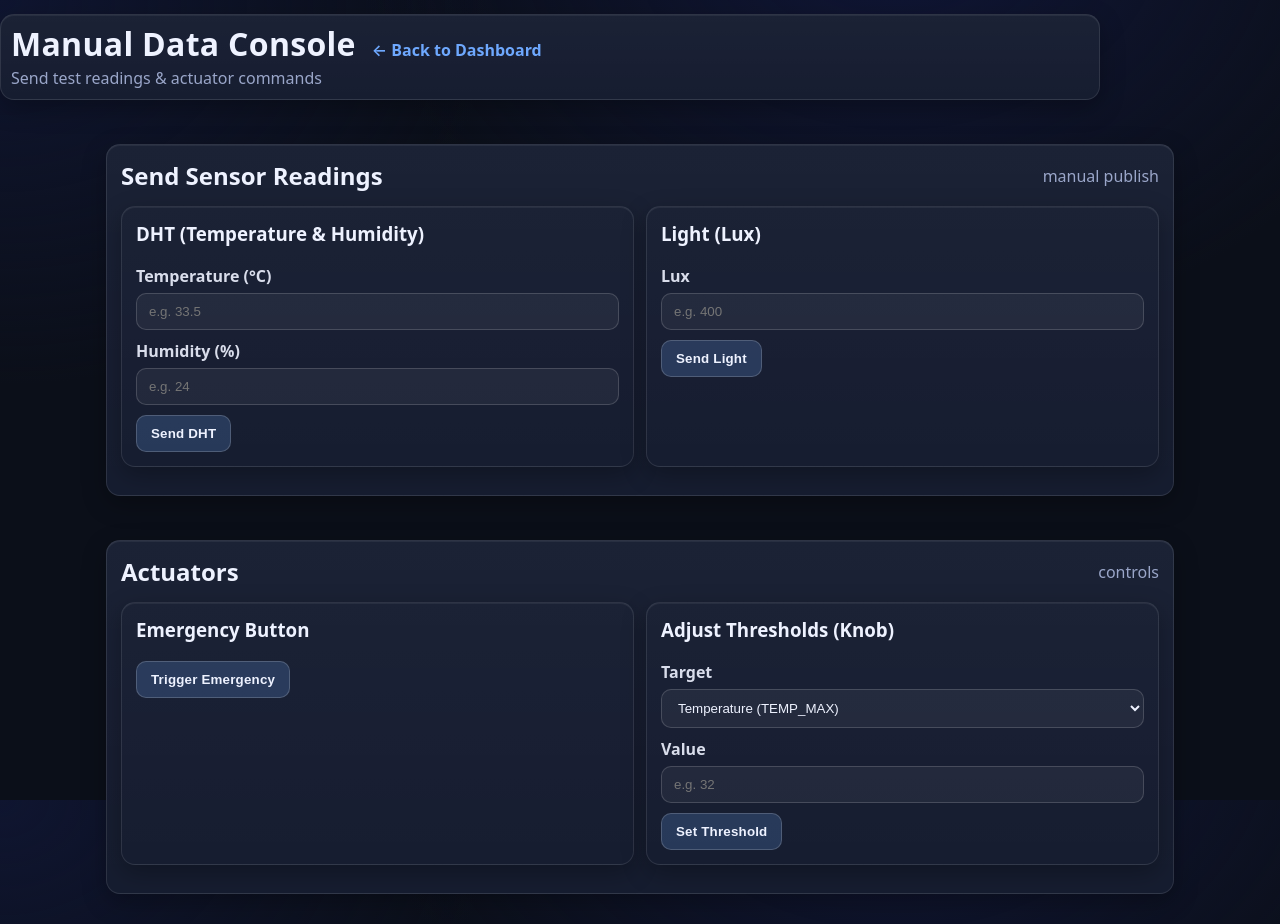
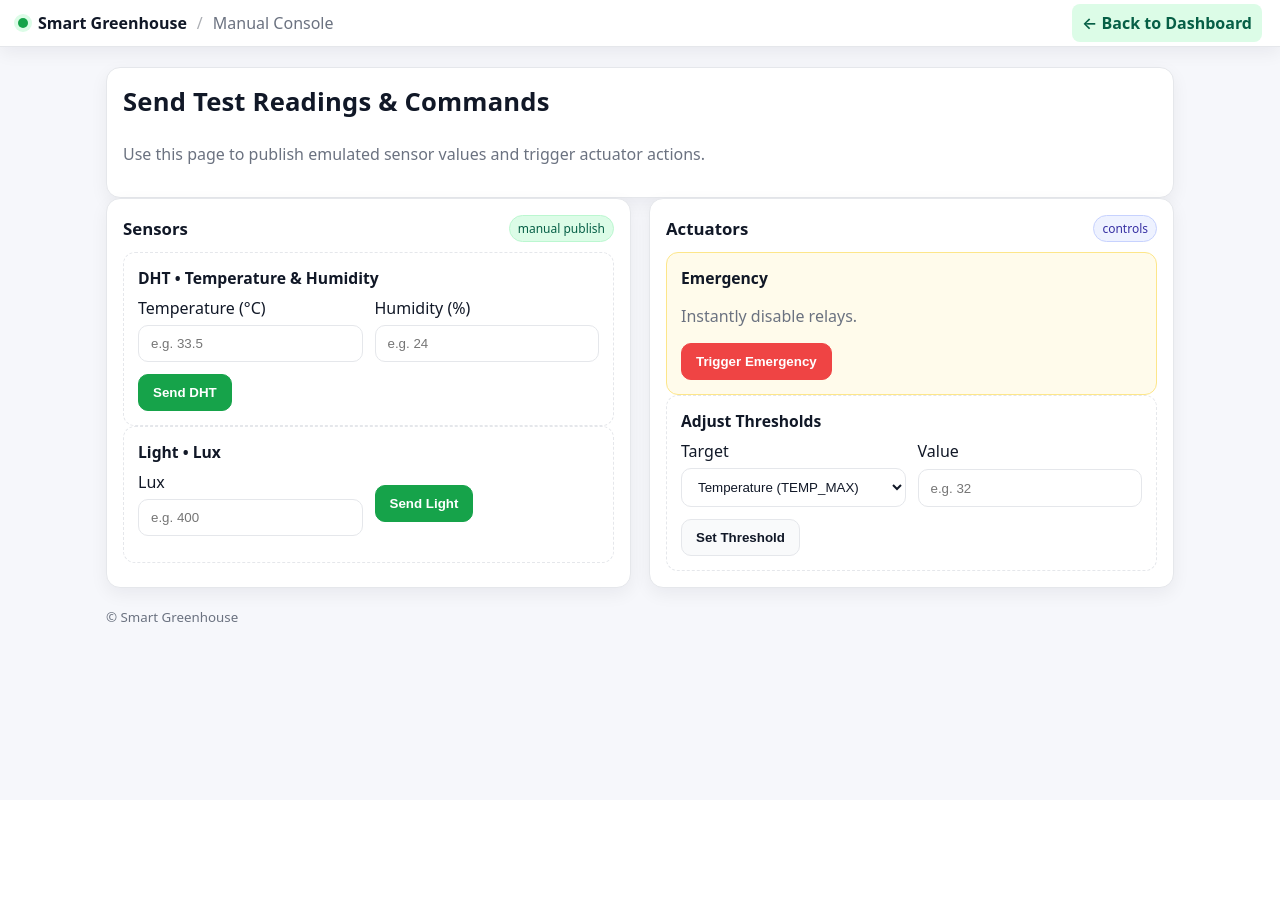
Before and after one commit to dorshaul1/Smart-GreenHouse, a Flask app: page /manual in a window 1280 px wide. After the commit the page ends 622 px from the top, so only its background shows below. Run offline with Flask 3, Linux system fonts and the light colour scheme.

Commit message:
change the UI + bug fix

```diff
--- a/emulators/actuators/button_emulator.py
+++ b/emulators/actuators/button_emulator.py
@@ -19,7 +19,8 @@ def iso_utc_now() -> str:
 
 def publish_emergency(client: MQTTClient) -> None:
     payload = {"pressed": True, "ts": iso_utc_now()}
-    client.publish(TOPIC_EMERGENCY, json.dumps(payload))
+    info = client.publish(TOPIC_EMERGENCY, json.dumps(payload), qos=1)
+    info.wait_for_publish()
     print("[BUTTON] EMERGENCY sent")
 
 
--- a/gui/app.py
+++ b/gui/app.py
@@ -50,10 +50,14 @@ def hours_ago(n: int) -> str:
 
 
 def mqtt_publish(topic: str, payload: dict) -> None:
-    """Publish a single message (short-lived client)."""
     client = MQTTClient()
     client.connect(MQTT_HOST, MQTT_PORT, keepalive=60)
-    client.publish(topic, json.dumps(payload))
+
+    client.loop_start()
+    info: MQTTMessageInfo = client.publish(topic, json.dumps(payload), qos=1)
+    info.wait_for_publish()
+    client.loop_stop()
+
     client.disconnect()
 
 
--- a/gui/static/style.css
+++ b/gui/static/style.css
@@ -1,122 +1,181 @@
+/* ===== Minimal, light-theme, flat UI (very different look) ===== */
+
 :root {
-  --bg: #0b0f19;
-  --card: #12192d;
-  --text: #eef2ff;
-  --muted: #9aa6c9;
-  --accent: #6ea8fe;
-  --ok: #12b886;
-  --warn: #ffd43b;
-  --alarm: #ff6b6b;
+  --bg: #f6f7fb;
+  --panel: #ffffff;
+  --text: #111827;
+  --muted: #6b7280;
+  --border: #e5e7eb;
+  --shadow: 0 6px 18px rgba(17, 24, 39, 0.06);
+
+  --accent: #16a34a; /* green */
+  --accent-weak: #dcfce7;
+  --danger: #ef4444;
+  --danger-weak: #fee2e2;
+
+  --ok: #16a34a;
+  --warn: #f59e0b;
+  --alarm: #ef4444;
 }
 
-/* Reset-lite */
+/* Base */
 * { box-sizing: border-box; }
 html, body { height: 100%; }
-
-body {
+body.ui.light {
   margin: 0;
-  font-family: ui-sans-serif, system-ui, -apple-system, "Segoe UI", Roboto, Arial;
+  font-family: system-ui, -apple-system, "Segoe UI", Roboto, Arial, "Noto Sans";
+  background: var(--bg);
   color: var(--text);
-  background:
-    radial-gradient(900px 700px at 70% -10%, #101637 0%, transparent 60%),
-    radial-gradient(900px 700px at 0% 0%, #0f1530 0%, transparent 55%),
-    linear-gradient(180deg, #0b0f19 0%, #0b0f19 100%);
 }
 
-/* Page structure */
-header, main, footer {
+/* Topbar */
+.topbar {
+  background: var(--panel);
+  border-bottom: 1px solid var(--border);
+  box-shadow: var(--shadow);
+  position: sticky; top: 0; z-index: 10;
+  padding: 12px 18px;
+  display: flex; align-items: center; justify-content: space-between; gap: 12px;
+}
+.brand { display: flex; align-items: center; gap: 10px; }
+.brand .dot {
+  width: 10px; height: 10px; border-radius: 50%;
+  background: var(--accent);
+  box-shadow: 0 0 0 4px var(--accent-weak);
+}
+.brand .divider { opacity: .35; }
+.brand .sub { color: var(--muted); }
+.actions .link {
+  color: #065f46; text-decoration: none; font-weight: 600;
+  padding: 8px 10px; border-radius: 8px; background: var(--accent-weak);
+}
+.actions .link:hover { filter: brightness(0.98); }
+
+/* Layout */
+.container {
   max-width: 1100px;
-  margin: 0 auto;
-  padding: 16px;
+  margin: 20px auto;
+  padding: 0 16px;
+}
+.grid-2 {
+  display: grid;
+  gap: 18px;
+  grid-template-columns: repeat(auto-fit, minmax(320px, 1fr));
 }
 
-header {
-  display: flex;
-  align-items: center;
-  justify-content: space-between;
-  gap: 16px;
+/* Panels & Cards */
+.panel {
+  background: var(--panel);
+  border: 1px solid var(--border);
+  border-radius: 14px;
+  padding: 16px;
+  box-shadow: var(--shadow);
+}
+.panel--intro { display: grid; gap: 8px; }
+.panel__head {
+  display: flex; align-items: center; justify-content: space-between; gap: 10px;
+  margin-bottom: 10px;
+}
+.card {
+  background: var(--panel);
+  border: 1px dashed var(--border);
+  border-radius: 12px;
+  padding: 14px;
+}
+.card--warn { border-style: solid; border-color: #fde68a; background: #fffbeb; }
+
+/* Typography */
+.h1 { margin: 0; font-size: 1.6rem; letter-spacing: 0.2px; }
+.h2 { margin: 0; font-size: 1.05rem; }
+.h3 { margin: 0 0 8px; font-size: 0.98rem; }
+.muted { color: var(--muted); }
+
+/* Badges */
+.badge {
+  display: inline-block;
+  background: var(--accent-weak);
+  color: #065f46;
+  padding: 4px 8px;
+  border-radius: 999px;
+  font-size: 12px;
+  border: 1px solid #bbf7d0;
+}
+.badge--neutral {
+  background: #eef2ff; color: #3730a3; border-color: #c7d2fe;
 }
 
-h1 {
-  margin: 0;
-  font-weight: 800;
-  letter-spacing: 0.3px;
-  line-height: 1.2;
+/* Lists (alerts) */
+.list {
+  list-style: none;
+  padding: 0; margin: 0;
+  display: grid; gap: 10px;
+}
+.list .alert {
+  padding: 10px 12px;
+  border-radius: 12px;
+  border: 1px solid var(--border);
+  background: #fafafa;
+  font-size: 14px;
+}
+.list .alert.info { background: #ecfeff; border-color: #a5f3fc; }
+.list .alert.warning { background: #fff7ed; border-color: #fed7aa; }
+.list .alert.alarm { background: var(--danger-weak); border-color: #fecaca; }
+
+/* Chips (relays) */
+.inline-chips { display: flex; flex-wrap: wrap; gap: 8px; margin-top: 6px; }
+.inline-chips .chip {
+  display: inline-flex; align-items: center; gap: 6px;
+  padding: 6px 10px; border-radius: 999px;
+  border: 1px solid var(--border); background: #f3f4f6;
+  font-size: 13px; white-space: nowrap;
+}
+.inline-chips .chip.on {
+  background: var(--accent-weak);
+  border-color: #bbf7d0;
 }
 
-/* Card */
-.card {
-  background:
-    linear-gradient(180deg, rgba(255,255,255,0.04), rgba(255,255,255,0.015)) ,
-    var(--card);
-  border: 1px solid rgba(255,255,255,0.10);
-  border-radius: 14px;
-  padding: 14px;
-  margin: 14px 0;
-  box-shadow:
-    0 8px 24px rgba(0,0,0,0.28),
-    inset 0 1px 0 rgba(255,255,255,0.06);
-  backdrop-filter: saturate(120%);
+/* Forms */
+.field { display: grid; gap: 6px; }
+input[type="number"], input[type="text"], select {
+  padding: 10px 12px; border-radius: 10px;
+  border: 1px solid var(--border); background: #fff; color: var(--text);
+  width: 100%;
+}
+input:focus, select:focus {
+  outline: none; border-color: #86efac; box-shadow: 0 0 0 3px #dcfce7;
+}
+.form-grid {
+  display: grid; gap: 12px;
+  grid-template-columns: repeat(auto-fit, minmax(180px, 1fr));
+}
+.row { display: flex; align-items: center; gap: 10px; flex-wrap: wrap; }
+
+/* Buttons */
+.btn {
+  appearance: none; border: 1px solid var(--border);
+  background: #f9fafb; color: #111827;
+  padding: 10px 14px; border-radius: 10px; font-weight: 700; cursor: pointer;
+}
+.btn:hover { filter: brightness(0.98); }
+.btn--primary {
+  background: var(--accent); color: #ffffff; border-color: var(--accent);
+}
+.btn--primary:hover { filter: brightness(0.96); }
+.btn--danger {
+  background: var(--danger); color: #fff; border-color: var(--danger);
 }
 
-.card.small {
-  padding: 10px;
-  min-width: 260px;
+/* Status text */
+.status { color: var(--muted); font-size: 0.95rem; }
+.status.ok { color: var(--ok); }
+
+/* Charts */
+.chart-box { height: 300px; display: grid; }
+canvas { width: 100% !important; height: 100% !important; }
+
+/* Footer */
+.footer {
+  max-width: 1100px; margin: 14px auto 30px; padding: 0 16px;
+  display: flex; justify-content: space-between; align-items: center;
+  color: var(--muted);
 }
-
-/* Alerts list */
-#alertsList {
-  list-style: none;
-  padding: 0;
-  margin: 0;
-  display: grid;
-  gap: 10px;
-}
-
-.alert {
-  padding: 10px 12px;
-  border-radius: 12px;
-  font-size: 14px;
-  line-height: 1.35;
-  border: 1px solid rgba(255,255,255,0.10);
-  background: rgba(255,255,255,0.04);
-}
-
-.alert.info {
-  background: color-mix(in oklab, #6ea8fe 20%, transparent);
-  border-color: color-mix(in oklab, #6ea8fe 35%, transparent);
-}
-
-.alert.warning {
-  background: color-mix(in oklab, #ffd43b 20%, transparent);
-  border-color: color-mix(in oklab, #ffd43b 35%, transparent);
-}
-
-.alert.alarm {
-  background: color-mix(in oklab, #ff6b6b 20%, transparent);
-  border-color: color-mix(in oklab, #ff6b6b 35%, transparent);
-}
-
-/* Relay chips */
-#relays .chip {
-  display: inline-block;
-  padding: 6px 10px;
-  border-radius: 999px;
-  margin-right: 6px;
-  border: 1px solid rgba(255,255,255,0.10);
-  background: rgba(255,255,255,0.08);
-  font-size: 13px;
-  white-space: nowrap;
-}
-
-.chip.on {
-  background: color-mix(in oklab, var(--ok) 28%, transparent);
-  border-color: color-mix(in oklab, var(--ok) 40%, transparent);
-}
-
-/* Minor text utilities used in templates */
-.muted { color: var(--muted); }
-
-/* Footer spacing */
-footer { opacity: 0.9; }
-footer p { margin: 6px 0 0; }
--- a/gui/templates/manual.html
+++ b/gui/templates/manual.html
@@ -5,220 +5,146 @@
     <meta name="viewport" content="width=device-width, initial-scale=1" />
     <title>Manual Data Console</title>
     <link rel="stylesheet" href="/static/style.css" />
-    <style>
-      .wrap {
-        display: grid;
-        gap: 1rem;
-      }
-      .grid {
-        display: grid;
-        gap: 12px;
-        grid-template-columns: repeat(auto-fit, minmax(280px, 1fr));
-      }
-      .stack {
-        display: flex;
-        flex-direction: column;
-        gap: 10px;
-      }
-      .row {
-        display: flex;
-        gap: 10px;
-        align-items: center;
-        flex-wrap: wrap;
-      }
-
-      .field {
-        display: flex;
-        flex-direction: column;
-        gap: 6px;
-      }
-      label {
-        font-weight: 600;
-        opacity: 0.9;
-      }
-
-      input[type="number"],
-      input[type="text"],
-      select {
-        padding: 10px 12px;
-        border-radius: 10px;
-        border: 1px solid rgba(255, 255, 255, 0.16);
-        background: rgba(255, 255, 255, 0.05);
-        color: #eef2ff;
-        width: 100%;
-      }
-
-      button {
-        padding: 10px 14px;
-        border-radius: 10px;
-        border: 1px solid rgba(255, 255, 255, 0.18);
-        background: rgba(110, 168, 254, 0.2);
-        color: #eef2ff;
-        cursor: pointer;
-        font-weight: 700;
-        letter-spacing: 0.2px;
-      }
-      button:hover {
-        filter: brightness(1.08);
-      }
-
-      .ok {
-        color: var(--ok);
-      }
-      .warn {
-        color: var(--warn);
-      }
-      .alarm {
-        color: var(--alarm);
-      }
-      .muted {
-        color: var(--muted);
-      }
-
-      header .head {
-        display: flex;
-        align-items: baseline;
-        justify-content: space-between;
-        gap: 1rem;
-      }
-      header .head a {
-        color: var(--accent);
-        text-decoration: none;
-        font-weight: 600;
-      }
-    </style>
   </head>
-  <body>
-    <header class="card small">
-      <div class="head">
-        <div>
-          <h1 style="margin: 0">Manual Data Console</h1>
-          <p class="muted" style="margin: 0.25rem 0 0">
-            Send test readings & actuator commands
-          </p>
+  <body class="ui light">
+    <header class="topbar">
+      <div class="brand">
+        <div class="dot"></div>
+        <strong>Smart Greenhouse</strong>
+        <span class="divider">/</span>
+        <span class="sub">Manual Console</span>
       </div>
-        <a href="\/">← Back to Dashboard</a>
-      </div>
+      <nav class="actions">
+        <a class="link" href="/">← Back to Dashboard</a>
+      </nav>
     </header>
 
-    <main class="wrap">
+    <main class="container">
+      <!-- Intro -->
+      <section class="panel panel--intro">
+        <h1 class="h1">Send Test Readings & Commands</h1>
+        <p class="muted">
+          Use this page to publish emulated sensor values and trigger actuator
+          actions.
+        </p>
+      </section>
+
+      <div class="grid-2">
         <!-- Sensors -->
-      <section class="card">
-        <div class="row" style="justify-content: space-between">
-          <h2 style="margin: 0">Send Sensor Readings</h2>
-          <span class="muted">manual publish</span>
-        </div>
+        <section class="panel">
+          <header class="panel__head">
+            <h2 class="h2">Sensors</h2>
+            <span class="badge">manual publish</span>
+          </header>
 
-        <div class="grid">
-          <!-- DHT -->
+          <div class="stack-16">
             <article class="card">
-            <h3 style="margin-top: 0">DHT (Temperature &amp; Humidity)</h3>
-            <div class="stack">
-              <div class="field">
-                <label for="temp">Temperature (°C)</label>
+              <h3 class="h3">DHT • Temperature & Humidity</h3>
+              <div class="form-grid">
+                <label class="field">
+                  <span>Temperature (°C)</span>
                   <input
                     id="temp"
                     type="number"
                     step="0.1"
                     placeholder="e.g. 33.5"
-                  aria-label="Temperature in Celsius"
                   />
-              </div>
-              <div class="field">
-                <label for="hum">Humidity (%)</label>
+                </label>
+                <label class="field">
+                  <span>Humidity (%)</span>
                   <input
                     id="hum"
                     type="number"
                     step="0.1"
                     placeholder="e.g. 24"
-                  aria-label="Humidity percent"
                   />
-              </div>
+                </label>
                 <div class="row">
-                <button onclick="sendDHT()" aria-label="Send DHT reading">
+                  <button class="btn btn--primary" onclick="sendDHT()">
                     Send DHT
                   </button>
-                <span id="dhtStatus" class="muted" aria-live="polite"></span>
+                  <span id="dhtStatus" class="status"></span>
                 </div>
               </div>
             </article>
 
-          <!-- Light -->
             <article class="card">
-            <h3 style="margin-top: 0">Light (Lux)</h3>
-            <div class="stack">
-              <div class="field">
-                <label for="lux">Lux</label>
+              <h3 class="h3">Light • Lux</h3>
+              <div class="form-grid">
+                <label class="field">
+                  <span>Lux</span>
                   <input
                     id="lux"
                     type="number"
                     step="1"
                     placeholder="e.g. 400"
-                  aria-label="Light in lux"
                   />
-              </div>
+                </label>
                 <div class="row">
-                <button onclick="sendLight()" aria-label="Send Light reading">
+                  <button class="btn btn--primary" onclick="sendLight()">
                     Send Light
                   </button>
-                <span id="lightStatus" class="muted" aria-live="polite"></span>
                 </div>
+                <span id="lightStatus" class="status"></span>
               </div>
             </article>
           </div>
         </section>
 
         <!-- Actuators -->
-      <section class="card">
-        <div class="row" style="justify-content: space-between">
-          <h2 style="margin: 0">Actuators</h2>
-          <span class="muted">controls</span>
-        </div>
+        <section class="panel">
+          <header class="panel__head">
+            <h2 class="h2">Actuators</h2>
+            <span class="badge badge--neutral">controls</span>
+          </header>
 
-        <div class="grid">
-          <!-- Emergency -->
-          <article class="card">
-            <h3 style="margin-top: 0">Emergency Button</h3>
+          <div class="stack-16">
+            <article class="card card--warn">
+              <h3 class="h3">Emergency</h3>
+              <p class="muted">Instantly disable relays.</p>
               <div class="row">
-              <button onclick="sendEmergency()" aria-label="Trigger emergency">
+                <button class="btn btn--danger" onclick="sendEmergency()">
                   Trigger Emergency
                 </button>
-              <span id="btnStatus" class="alarm" aria-live="polite"></span>
+                <span id="btnStatus" class="status"></span>
               </div>
             </article>
 
-          <!-- Knob -->
             <article class="card">
-            <h3 style="margin-top: 0">Adjust Thresholds (Knob)</h3>
-            <div class="stack">
-              <div class="field">
-                <label for="target">Target</label>
-                <select id="target" aria-label="Threshold target">
+              <h3 class="h3">Adjust Thresholds</h3>
+              <div class="form-grid">
+                <label class="field">
+                  <span>Target</span>
+                  <select id="target">
                     <option value="temperature">Temperature (TEMP_MAX)</option>
                     <option value="humidity">Humidity (HUM_MIN)</option>
                   </select>
-              </div>
-              <div class="field">
-                <label for="tval">Value</label>
+                </label>
+                <label class="field">
+                  <span>Value</span>
                   <input
                     id="tval"
                     type="number"
                     step="0.1"
                     placeholder="e.g. 32"
-                  aria-label="Threshold value"
                   />
-              </div>
+                </label>
                 <div class="row">
-                <button onclick="sendKnob()" aria-label="Set threshold">
+                  <button class="btn" onclick="sendKnob()">
                     Set Threshold
                   </button>
-                <span id="knobStatus" class="ok" aria-live="polite"></span>
+                  <span id="knobStatus" class="status ok"></span>
                 </div>
               </div>
             </article>
           </div>
         </section>
+      </div>
     </main>
+
+    <footer class="footer">
+      <small class="muted">© Smart Greenhouse</small>
+    </footer>
 
     <script src="/static/manual.js"></script>
   </body>
```
Also changed, not shown: gui/static/main.js (+32 -4 lines), gui/templates/index.html (+39 -77 lines). Lines whose indentation alone changed are shown as unchanged.
